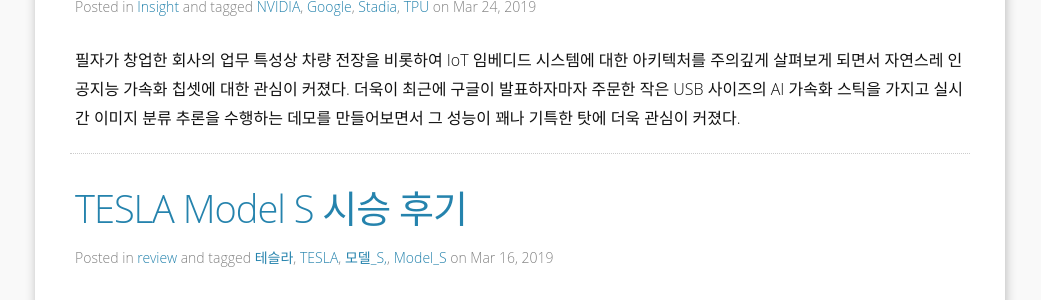
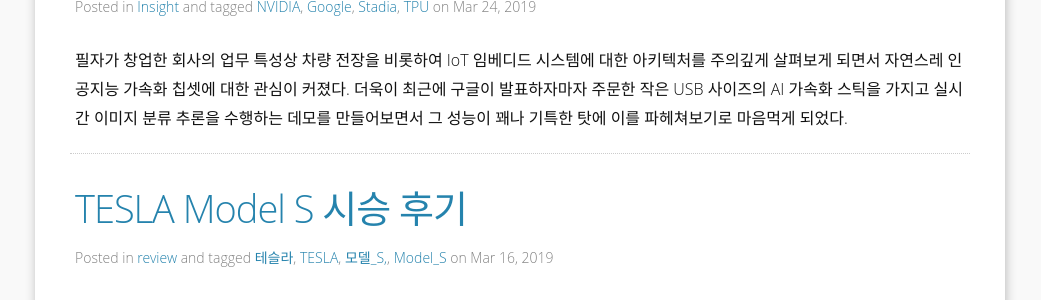
Before and after one commit to HyoukJang/HyoukJang.github.io, a Jekyll site: the page built from index.html, in a window 1280 px wide. Shown: the part 323-623 px from the top of the page, without its empty margins (120-1161 px from the left). Built offline with Jekyll 4.4.1, drawn with Linux system fonts in a browser that asks for light colours; nearby versions of some CDN libraries; some web fonts are replaced; the list of posts is cut into pages by our own code.

Commit message:
edit the post

```diff
--- a/_posts/2019-03-24-Central-Decentral.md
+++ b/_posts/2019-03-24-Central-Decentral.md
@@ -8,7 +8,7 @@ tags: NVIDIA Google Stadia TPU
 open: true
 ---
 
-필자가 창업한 회사의 업무 특성상 차량 전장을 비롯하여 IoT 임베디드 시스템에 대한 아키텍처를 주의깊게 살펴보게 되면서 자연스레 인공지능 가속화 칩셋에 대한 관심이 커졌다. 더욱이 최근에 구글이 발표하자마자 주문한 작은 USB 사이즈의 AI 가속화 스틱을 가지고 실시간 이미지 분류 추론을 수행하는 데모를 만들어보면서 그 성능이 꽤나 기특한 탓에 더욱 관심이 커졌다.
+필자가 창업한 회사의 업무 특성상 차량 전장을 비롯하여 IoT 임베디드 시스템에 대한 아키텍처를 주의깊게 살펴보게 되면서 자연스레 인공지능 가속화 칩셋에 대한 관심이 커졌다. 더욱이 최근에 구글이 발표하자마자 주문한 작은 USB 사이즈의 AI 가속화 스틱을 가지고 실시간 이미지 분류 추론을 수행하는 데모를 만들어보면서 그 성능이 꽤나 기특한 탓에 이를 파헤쳐보기로 마음먹게 되었다.
 
 
 ![Google Coral_1]({{site.baseurl}}/images/coral_1.png)
```
